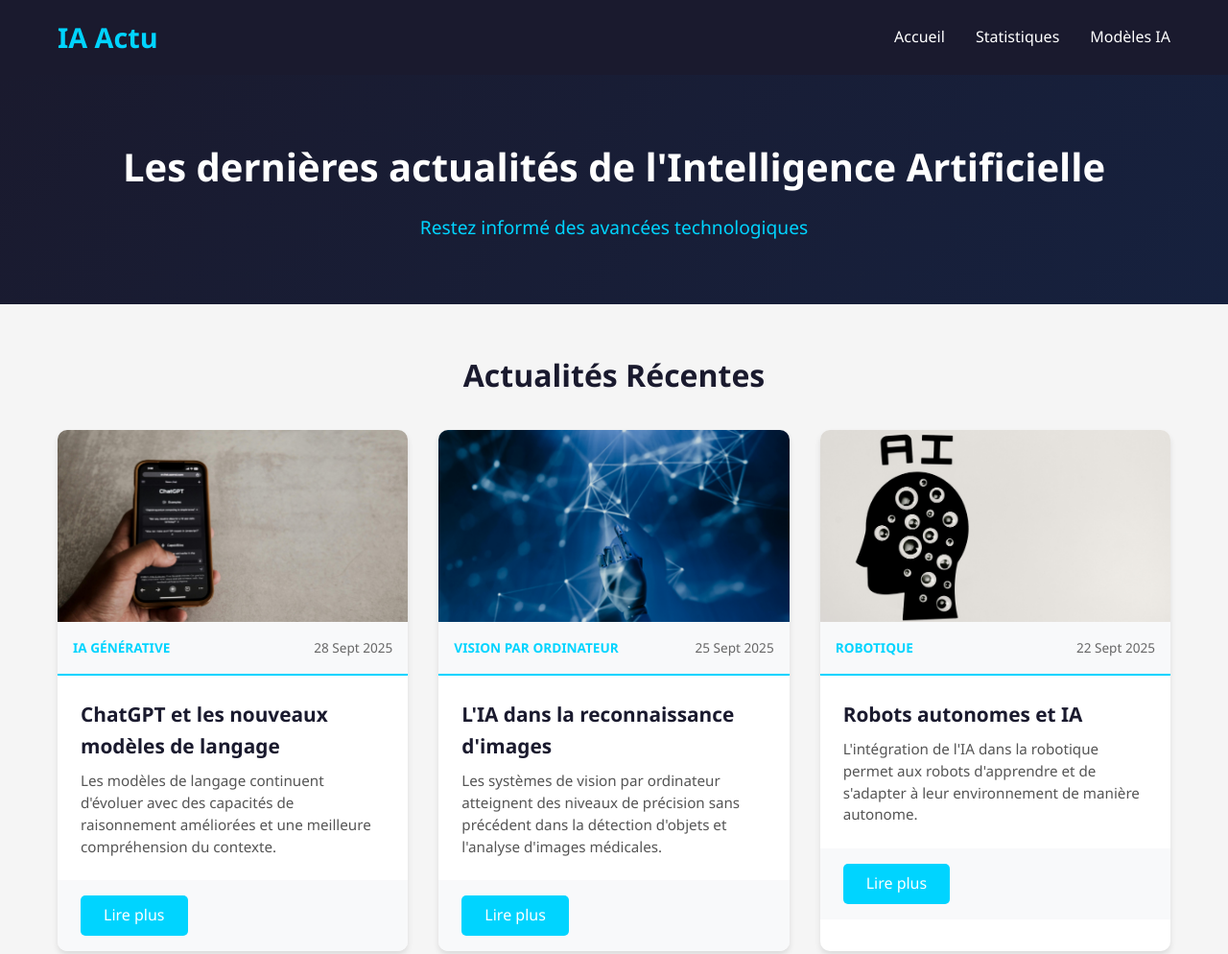
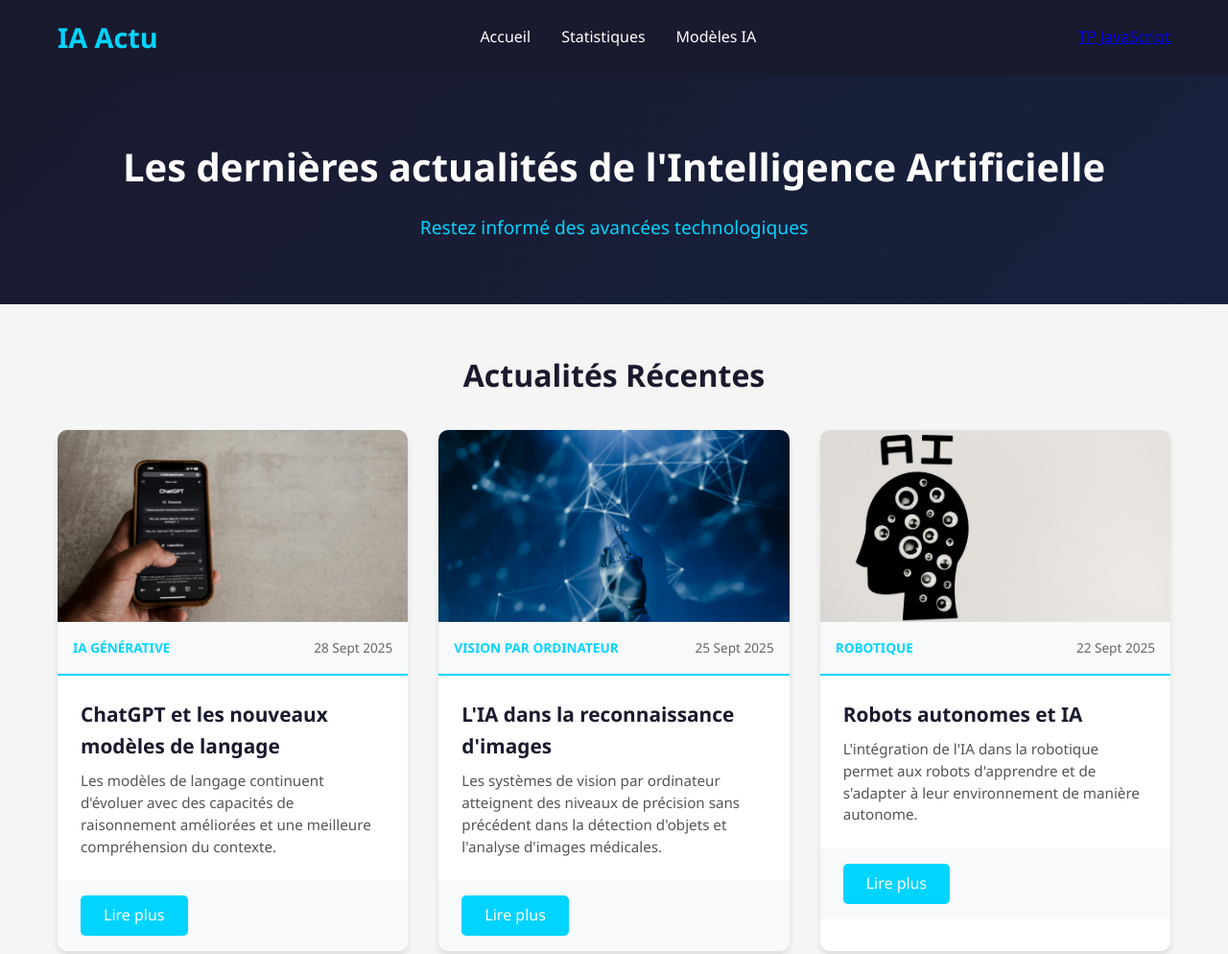
Before and after one commit to Dabococo/SIN, a plain HTML site: page index.html in a window 1280 px wide. Shown: the top 994 px of the page at 96% size. Drawn offline with Linux system fonts and the light colour scheme.

Commit message:
ajout lien vers tp javascript

```diff
--- a/index.html
+++ b/index.html
@@ -17,6 +17,7 @@
                     <li><a href="#stats">Statistiques</a></li>
                     <li><a href="Site_IA/models.html">Modèles IA</a></li>
                 </ul>
+                <a href="JavaScript/TP_JS_niv1/index.html">TP JavaScript</a>
             </div>
         </nav>
     </header>
```
